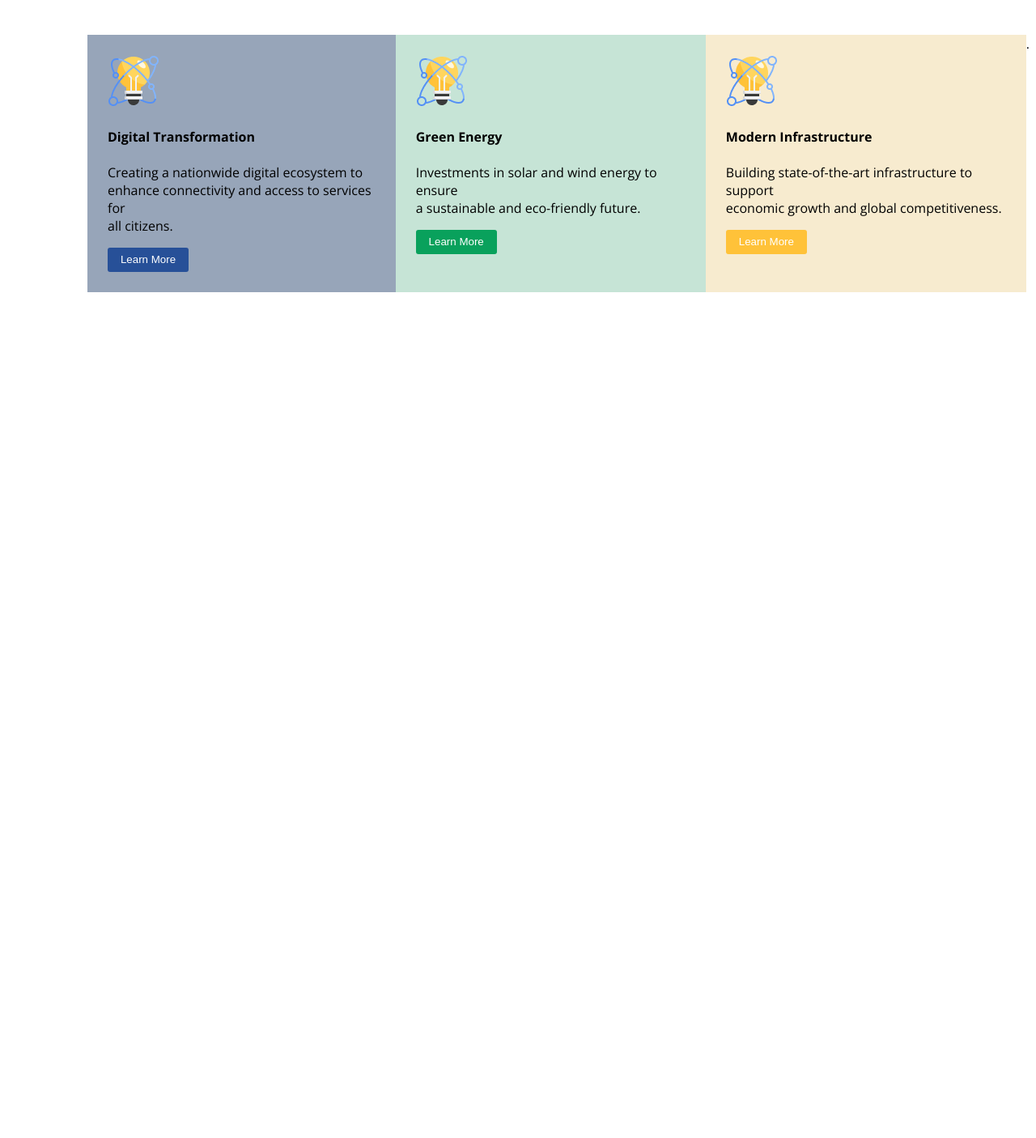
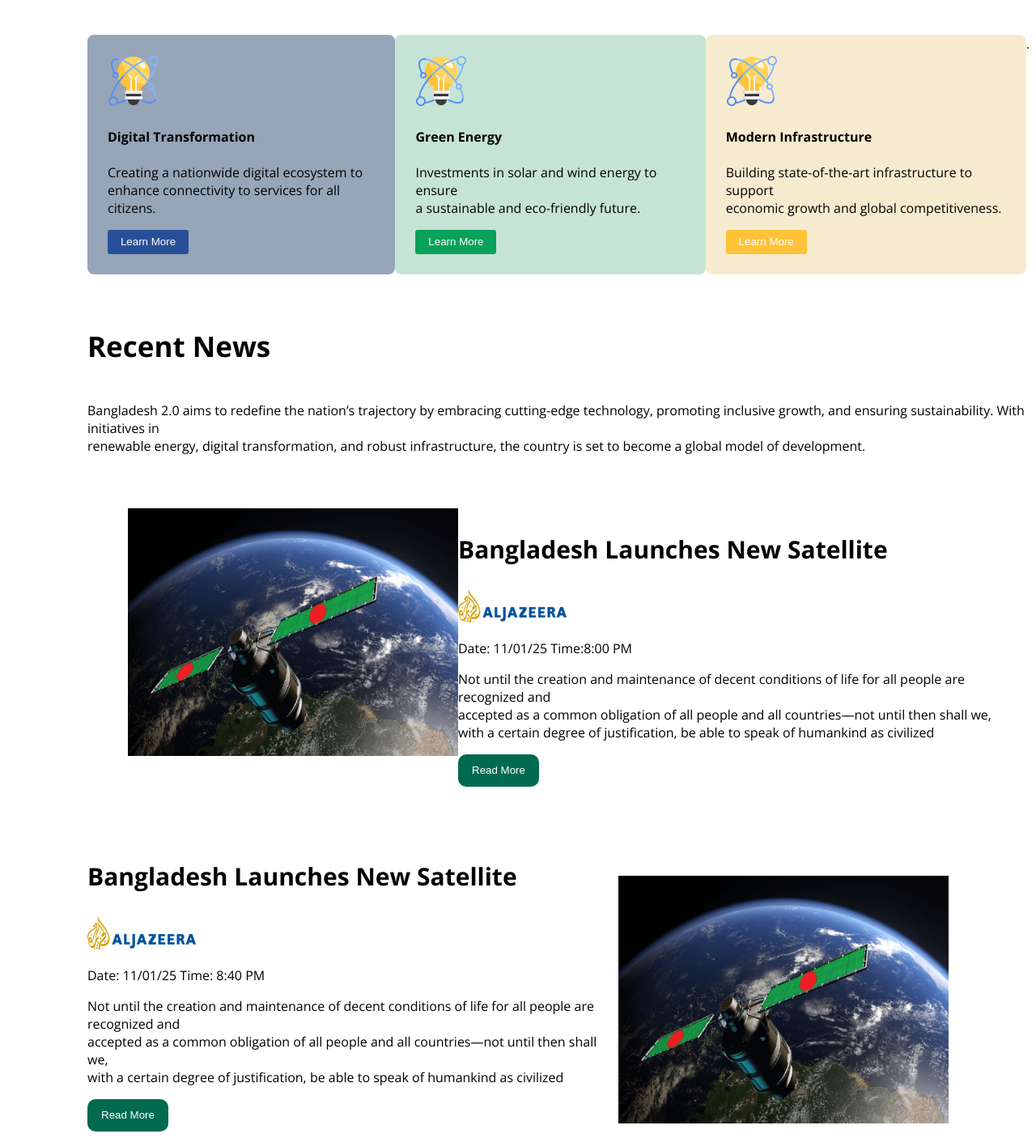
Before and after one commit to najmuln5/assingment-01, a plain HTML site: page index.html in a window 1280 px wide. Shown: the part 934-2340 px from the top of the page at 81% size. Before the commit the page ends 1303 px from the top, so only its background shows below. Drawn offline with nearby package versions, Linux system fonts and the light colour scheme.

Commit message:
added my setalite file

```diff
--- a/index.html
+++ b/index.html
@@ -37,7 +37,7 @@
                 <div class="tcngy bg-clr">
                     <img src="assets/card-icon.png" alt="">
                     <h4 class="tcngy-title">Digital Transformation</h4>
-                    <p class="tcngy-description">Creating a nationwide digital ecosystem to <br> enhance connectivity and access to services for <br> all citizens.</p>
+                    <p class="tcngy-description">Creating a nationwide digital ecosystem to <br> enhance connectivity to services for all citizens.</p>
                     <button class="tc-btn">Learn More</button>
                 </div>
                 <div class="tcngy-2">
@@ -56,6 +56,50 @@
             </div>
         </section>
 
+
+        <section>
+            <h3 class="end-title">Recent News</h3>
+            <p class="end-description">Bangladesh 2.0 aims to redefine the nation’s trajectory by embracing cutting-edge technology, promoting inclusive growth, and ensuring sustainability. With initiatives in <br> renewable energy, digital transformation, and robust infrastructure, the country is set to become a global model of development.</p>
+
+
+            <div class="end-bnner ">
+                <div class="imagee">
+                <img src="assets/satelite.png" alt="">
+            </div>
+            <div class="bnnr">
+                <h3 class="mtitle">Bangladesh Launches New Satellite</h3>
+                <h3 class="titlee"></h3>
+                <img class="imgg" src="assets/al-jazeera.png" alt="">
+                <p class="sub-title">Date: 11/01/25  Time:8:00 PM</p>
+                <p class="descriptionn">Not until the creation and maintenance of decent conditions of life for all people are recognized and <br>accepted as a common obligation of all people and all countries—not until then shall we,<br>
+                    with a certain degree of justification, be able to speak of humankind as civilized</p>
+
+                <button class="btn">Read More</button>
+            </div>
+
+                 </div>
+        </section>
+
+        <section>
+            <div class="bnr">
+                <div class="brn">
+                    <h3 class="ttit">Bangladesh Launches New Satellite</h3>
+                    <img class="iim" src="assets/al-jazeera.png" alt="">
+                    <p class="sub-tt"> Date: 11/01/25  Time: 8:40 PM</p>
+                    <p class="descri">Not until the creation and maintenance of decent conditions of life for all people are recognized and <br>accepted as a common obligation of all people and all countries—not until then shall we,<br>
+                        with a certain degree of justification, be able to speak of humankind as civilized</p>
+
+
+                    <button class="bbtn">Read More</button>
+
+                </div>
+
+                <div class="iimg">
+                    <img src="assets/satelite.png" alt="">
+                </div>
+
+            </div>
+        </section>
     </main>
     <footer>
 
--- a/style/blog.css
+++ b/style/blog.css
@@ -91,6 +91,7 @@
         padding-left: 25px;
         padding-right: 25px;
         padding-bottom: 25px;
+        border-radius: 8px;
 
       }
       .tc-btn{
@@ -100,6 +101,7 @@
         border-radius: 3px;
         height: 30px;
         width: 100px;
+
       }
       .tcngy-2{
         background-color: #C6E4D6;
@@ -107,6 +109,7 @@
         padding-left: 25px;
         padding-right: 25px;
         padding-bottom: 25px;
+        border-radius: 8px;
       }
       .tc-btn-2{
         color: white;
@@ -123,6 +126,7 @@
         padding-left: 25px;
         padding-right: 25px;
         padding-bottom: 25px;
+        border-radius: 8px;
       }
       .tc-btn-3{
         color: white;
@@ -133,3 +137,90 @@
         width: 100px;
 
       }
+
+      .end-title{
+        font-size: 35px;
+        font-weight: bold;
+        margin-left: 100px;
+        padding-top: 30px;
+      }
+      .end-description{
+        margin-left: 100px;
+        padding-top:10px ;
+
+      }
+
+      .end-bnner{
+        display: flex;
+        justify-content: space-between;
+
+
+      }
+
+      .mtitle{
+        font-size: 30px;
+      }
+
+      .imagee{
+
+        width: 410px;
+        height: 300px;
+        margin-left: 150px;
+        padding-top: 50px;
+
+
+      }
+
+      .titlee{
+        margin-right: 100px;
+      }
+      .bnnr{
+        padding-top: 50px;
+      }
+
+      .btn{
+        width: 100px;
+        height: 40px;
+        color: white;
+        background-color: #006A50;
+        border: none;
+        border-radius: 10px;
+
+      }
+
+      .bnr{
+        display: flex;
+        justify-content: space-between;
+        padding-top: 60px;
+      }
+
+      .ttit{
+        font-size: 30px;
+        font-weight: bold;
+        margin-left: 100px;
+      }
+      .iim{
+        margin-left: 100px;
+      }
+      .sub-tt{
+        margin-left: 100px;
+      }
+
+      .descri{
+        margin-left: 100px;
+      }
+      .bbtn{
+        margin-left: 100px;
+        width: 100px;
+        height: 40px;
+        color: white;
+        background-color: #006A50;
+        border: none;
+        border-radius: 10px;
+      }
+      .iimg{
+        width: 410px;
+        height: 300px;
+        margin-right: 100px;
+        padding-top: 50px;
+      }
```
